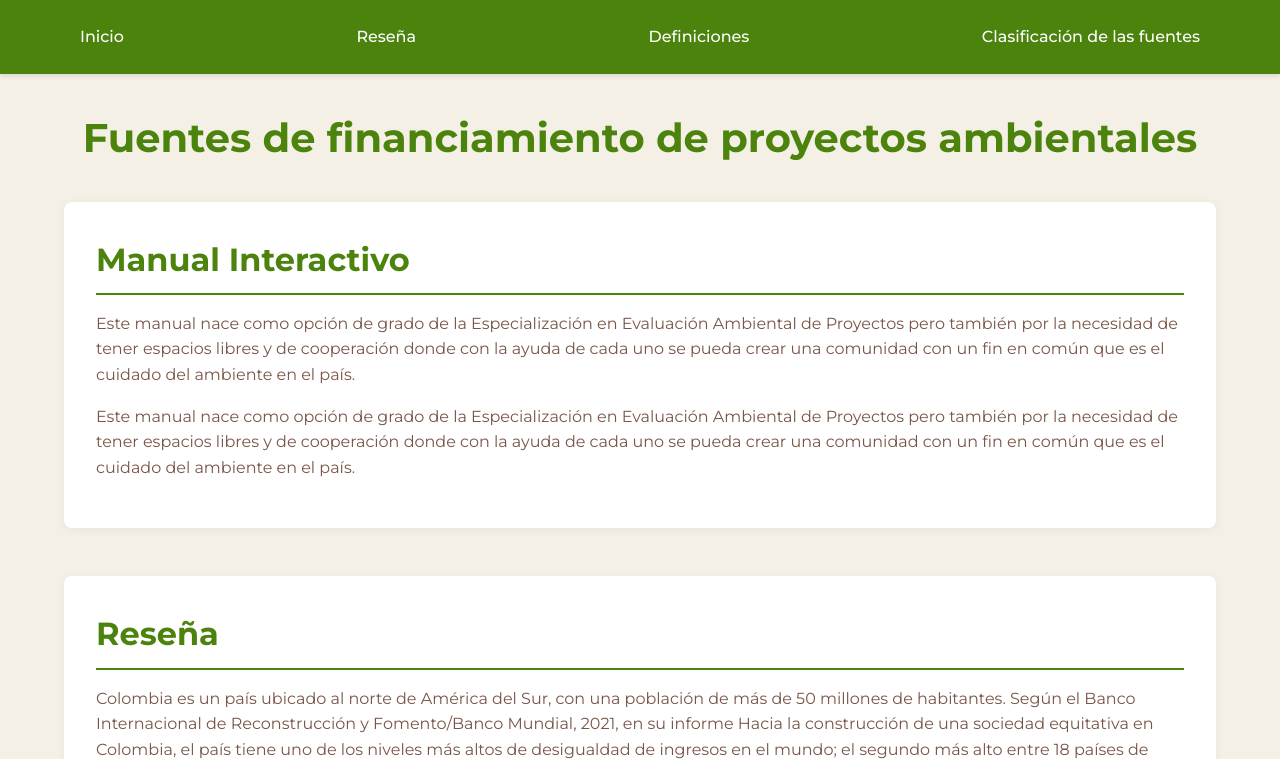
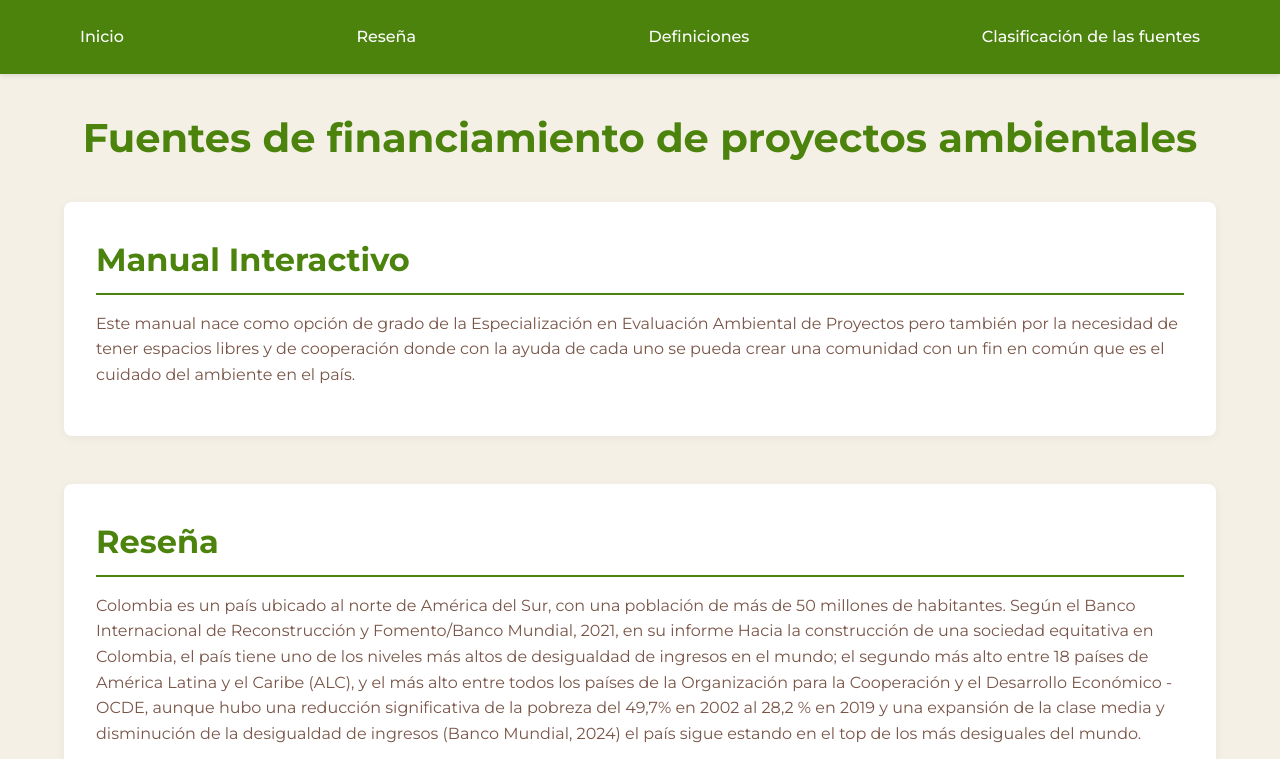
Before and after one commit to Helenams10/Helenams10.github.io, a plain HTML site: page index.html in a window 1280 px wide. Shown: the top 759 px of the page. Drawn offline with Linux system fonts and the light colour scheme.

Commit message:
Update index.html

```diff
--- a/index.html
+++ b/index.html
@@ -347,7 +347,6 @@
         <section id="inicio">
             <h2>Manual Interactivo</h2>
             <p>Este manual nace como opción de grado de la Especialización en Evaluación Ambiental de Proyectos pero también por la necesidad de tener espacios libres y de cooperación donde con la ayuda de cada uno se pueda crear una comunidad con un fin en común que es el cuidado del ambiente en el país.</p>
-            <p>Este manual nace como opción de grado de la Especialización en Evaluación Ambiental de Proyectos pero también por la necesidad de tener espacios libres y de cooperación donde con la ayuda de cada uno se pueda crear una comunidad con un fin en común que es el cuidado del ambiente en el país. </p>
         </section>
 
         <section id="resena">
```
